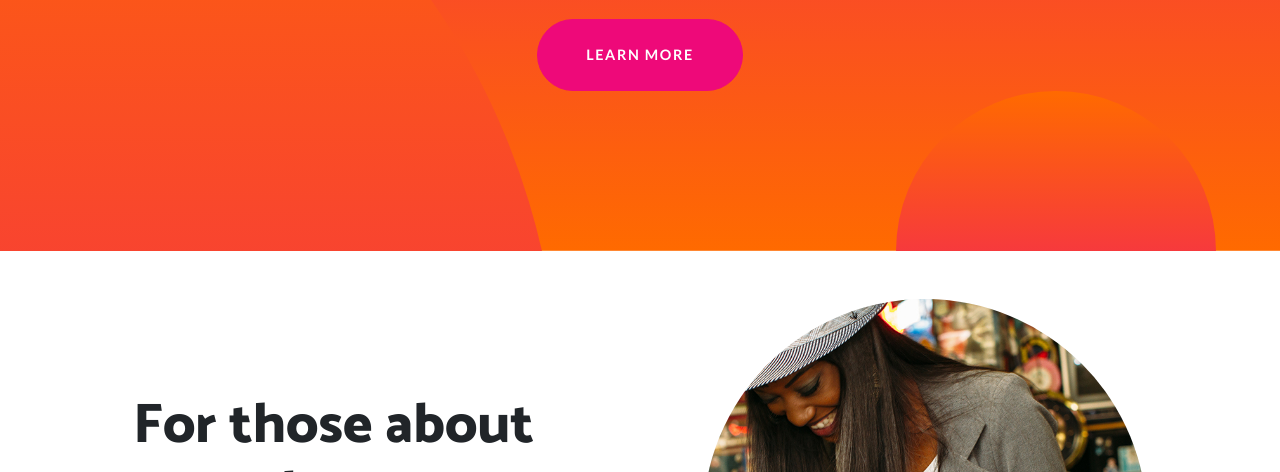
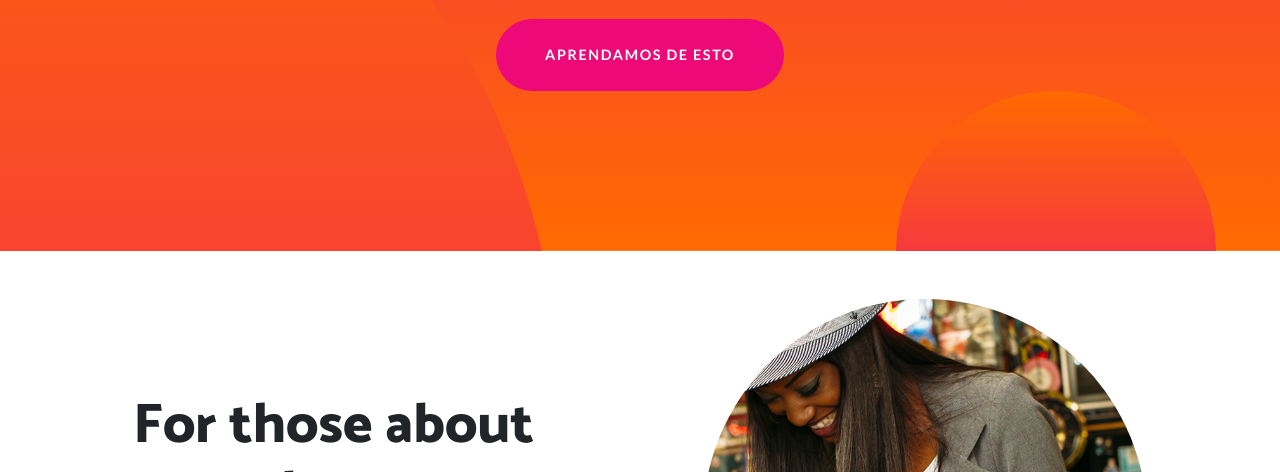
Before and after one commit to elber01/4acuerdos, a website: page index.html in a window 1280 px wide. Shown: the part 628-1100 px from the top of the page. Drawn offline with Linux system fonts and the light colour scheme.

Commit message:
Update index.html

```diff
--- a/index.html
+++ b/index.html
@@ -49,7 +49,7 @@
       <div class="container">
         <h1 class="masthead-heading mb-0">El camino hacia la libertad</h1>
         <h2 class="masthead-subheading mb-0">Los simientos de tu existencia se van a tambalear</h2>
-        <a href="#" class="btn btn-primary btn-xl rounded-pill mt-5">Learn More</a>
+        <a href="#" class="btn btn-primary btn-xl rounded-pill mt-5">Aprendamos de esto</a>
       </div>
     </div>
     <div class="bg-circle-1 bg-circle"></div>
```
